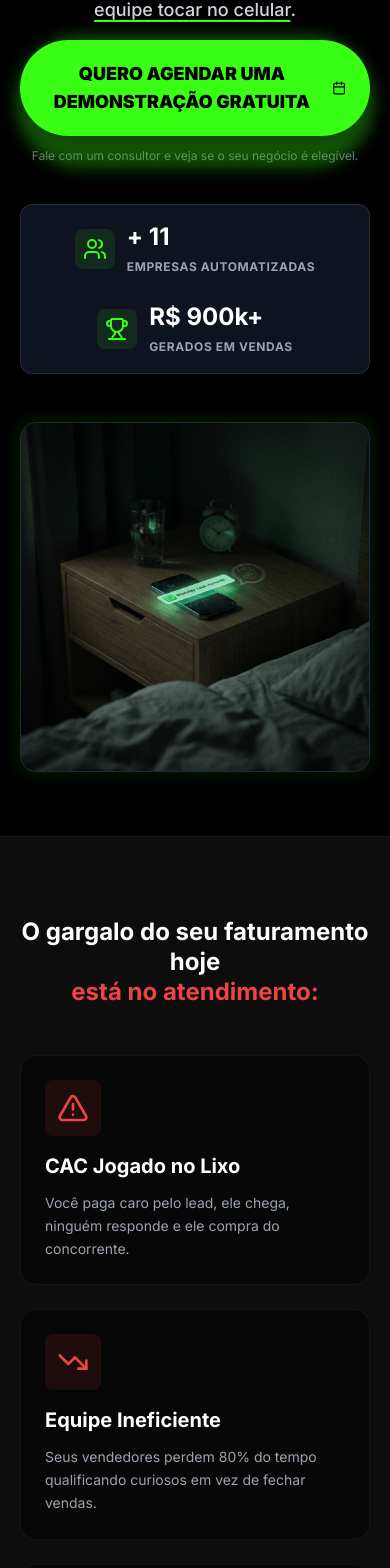
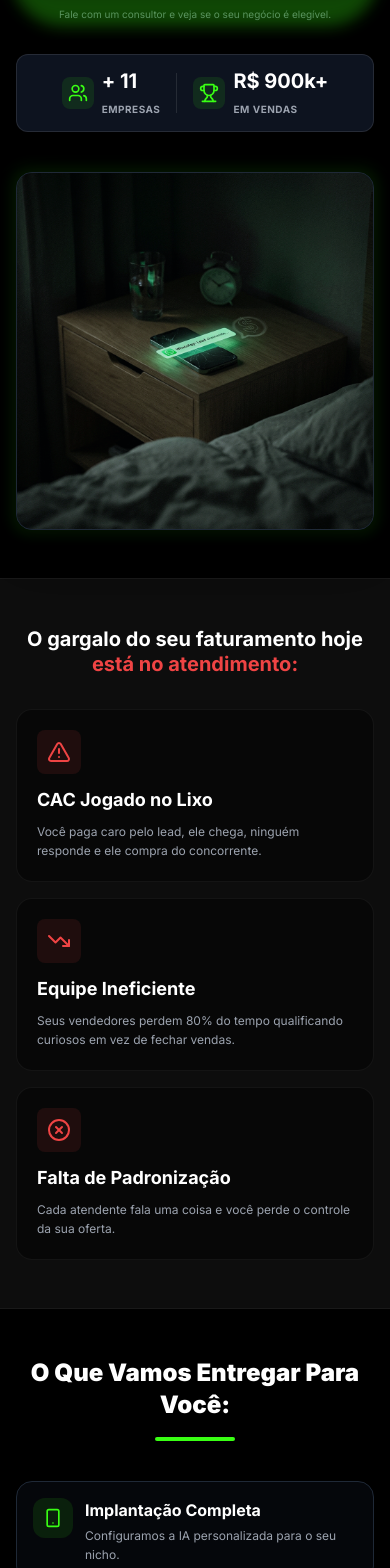
Before and after one commit to kelwintobias/vistra.ia, a React (Vite) app: page / in a window 390 px wide. Shown: the part 389-1957 px from the top of the page. Built offline with nearby package versions, Linux system fonts and the light colour scheme.

Commit message:
fix: improve mobile responsiveness with better breakpoints and sizing

```diff
--- a/App.tsx
+++ b/App.tsx
@@ -6,60 +6,60 @@ function App() {
     <div className="min-h-screen bg-black text-white font-sans selection:bg-[#39FF14] selection:text-black overflow-x-hidden">
 
       {/* 1. Header & Headline */}
-      <header className="px-5 pt-10 pb-4 text-center max-w-5xl mx-auto">
-        <div className="bg-red-600/20 border border-red-500/50 text-red-500 text-center py-2 px-4 rounded-full font-bold text-xs md:text-sm inline-block mb-8 animate-pulse">
+      <header className="px-4 sm:px-6 pt-8 pb-4 text-center max-w-5xl mx-auto">
+        <div className="bg-red-600/20 border border-red-500/50 text-red-500 text-center py-2 px-3 rounded-full font-bold text-[11px] sm:text-xs md:text-sm inline-block mb-6 animate-pulse">
           🚀 Pare de Rasgar Dinheiro com Leads que Ninguém Atende
         </div>
-        <h1 className="text-3xl md:text-5xl font-black leading-tight tracking-tight mb-6">
+        <h1 className="text-2xl sm:text-3xl md:text-5xl font-black leading-tight tracking-tight mb-4 sm:mb-6">
           Nós Implementamos uma <span className="text-[#39FF14]">Máquina de Vendas com IA</span> no seu WhatsApp em 24h.
         </h1>
-        <p className="text-gray-300 text-lg md:text-xl font-medium leading-relaxed max-w-3xl mx-auto">
+        <p className="text-gray-300 text-base sm:text-lg md:text-xl font-medium leading-relaxed max-w-3xl mx-auto px-2">
           Atendimento <span className="text-white font-bold">humanizado</span>, qualificação automática e fechamento de vendas enquanto você dorme — <span className="underline decoration-[#39FF14] decoration-2 underline-offset-4">sem sua equipe tocar no celular</span>.
         </p>
       </header>
 
       {/* 2. Visual Element & Social Proof */}
-      <section className="px-5 pb-16 text-center">
-        <div className="group relative inline-block w-full max-w-md mx-auto mb-10">
+      <section className="px-4 sm:px-6 pb-12 sm:pb-16 text-center">
+        <div className="group relative inline-block w-full max-w-md mx-auto mb-8 sm:mb-10">
           <div className="absolute -inset-1 bg-[#39FF14] rounded-full blur opacity-30 group-hover:opacity-60 transition duration-500 animate-pulse"></div>
           <a href="https://wa.me/5514981400272?text=Oi!%20Vi%20o%20site%20e%20tenho%20interesse.%20Como%20podemos%20prosseguir%3F" target="_blank" rel="noopener noreferrer">
-            <button className="relative w-full bg-[#39FF14] hover:bg-[#32e010] text-black font-black text-lg md:text-xl py-5 px-6 rounded-full shadow-xl transition transform hover:scale-105 active:scale-95 flex items-center justify-center gap-3">
-              QUERO AGENDAR UMA DEMONSTRAÇÃO GRATUITA <Calendar className="w-6 h-6" />
+            <button className="relative w-full bg-[#39FF14] hover:bg-[#32e010] text-black font-black text-sm sm:text-base md:text-xl py-4 sm:py-5 px-4 sm:px-6 rounded-full shadow-xl transition transform hover:scale-105 active:scale-95 flex items-center justify-center gap-2 sm:gap-3">
+              <span className="leading-tight">QUERO AGENDAR UMA DEMONSTRAÇÃO GRATUITA</span> <Calendar className="w-5 h-5 sm:w-6 sm:h-6 shrink-0" />
             </button>
           </a>
-          <p className="text-gray-500 text-xs mt-3">
+          <p className="text-gray-500 text-[10px] sm:text-xs mt-3">
             Fale com um consultor e veja se o seu negócio é elegível.
           </p>
         </div>
 
         {/* Social Proof Strip */}
-        <div className="max-w-4xl mx-auto mb-12">
-          <div className="bg-gray-900/80 border border-white/10 rounded-xl p-4 md:p-6 flex flex-col md:flex-row items-center justify-center gap-6 md:gap-12 shadow-2xl backdrop-blur-sm">
-            <div className="flex items-center gap-3">
-              <div className="bg-[#39FF14]/10 p-2 rounded-lg">
-                <Users className="w-6 h-6 text-[#39FF14]" />
+        <div className="max-w-4xl mx-auto mb-10 sm:mb-12">
+          <div className="bg-gray-900/80 border border-white/10 rounded-xl p-3 sm:p-4 md:p-6 flex flex-row items-center justify-center gap-4 sm:gap-6 md:gap-12 shadow-2xl backdrop-blur-sm">
+            <div className="flex items-center gap-2 sm:gap-3">
+              <div className="bg-[#39FF14]/10 p-1.5 sm:p-2 rounded-lg">
+                <Users className="w-5 h-5 sm:w-6 sm:h-6 text-[#39FF14]" />
               </div>
               <div className="text-left">
-                <span className="block text-2xl font-bold text-white">+ 11</span>
-                <span className="text-xs text-gray-400 uppercase tracking-wider font-semibold">Empresas Automatizadas</span>
+                <span className="block text-xl sm:text-2xl font-bold text-white">+ 11</span>
+                <span className="text-[10px] sm:text-xs text-gray-400 uppercase tracking-wider font-semibold">Empresas</span>
               </div>
             </div>
 
-            <div className="hidden md:block w-px h-12 bg-white/10"></div>
+            <div className="w-px h-10 sm:h-12 bg-white/10"></div>
 
-            <div className="flex items-center gap-3">
-              <div className="bg-[#39FF14]/10 p-2 rounded-lg">
-                <Trophy className="w-6 h-6 text-[#39FF14]" />
+            <div className="flex items-center gap-2 sm:gap-3">
+              <div className="bg-[#39FF14]/10 p-1.5 sm:p-2 rounded-lg">
+                <Trophy className="w-5 h-5 sm:w-6 sm:h-6 text-[#39FF14]" />
               </div>
               <div className="text-left">
-                <span className="block text-2xl font-bold text-white">R$ 900k+</span>
-                <span className="text-xs text-gray-400 uppercase tracking-wider font-semibold">Gerados em Vendas</span>
+                <span className="block text-xl sm:text-2xl font-bold text-white">R$ 900k+</span>
+                <span className="text-[10px] sm:text-xs text-gray-400 uppercase tracking-wider font-semibold">em Vendas</span>
               </div>
             </div>
           </div>
         </div>
 
-        <div className="max-w-3xl mx-auto relative group mt-8">
+        <div className="max-w-3xl mx-auto relative group mt-6 sm:mt-8">
           <div className="absolute -inset-1 bg-[#39FF14] rounded-2xl blur opacity-10 group-hover:opacity-20 transition duration-1000"></div>
           <div className="relative bg-gray-900 rounded-2xl border border-gray-800 overflow-hidden shadow-2xl">
             <img
@@ -72,13 +72,13 @@ function App() {
       </section>
 
       {/* 3. Agitação (O Gargalo) */}
-      <section className="px-5 py-20 bg-white/5 border-y border-white/5">
+      <section className="px-4 sm:px-6 py-12 sm:py-16 md:py-20 bg-white/5 border-y border-white/5">
         <div className="max-w-4xl mx-auto">
-          <h2 className="text-2xl md:text-4xl font-bold text-center mb-12 leading-tight">
+          <h2 className="text-xl sm:text-2xl md:text-4xl font-bold text-center mb-8 sm:mb-12 leading-tight">
             O gargalo do seu faturamento hoje <br /><span className="text-red-500">está no atendimento:</span>
           </h2>
 
-          <div className="grid md:grid-cols-3 gap-6">
+          <div className="grid grid-cols-1 sm:grid-cols-2 md:grid-cols-3 gap-4 sm:gap-6">
             {[
               {
                 icon: AlertTriangle,
@@ -99,12 +99,12 @@ function App() {
                 color: "text-red-500"
               }
             ].map((item, index) => (
-              <div key={index} className="bg-black/40 p-6 rounded-2xl border border-white/5 hover:border-red-500/30 transition duration-300">
-                <div className="bg-red-500/10 p-3 rounded-lg w-fit mb-4">
-                  <item.icon className={`w-8 h-8 ${item.color}`} />
+              <div key={index} className="bg-black/40 p-5 sm:p-6 rounded-2xl border border-white/5 hover:border-red-500/30 transition duration-300">
+                <div className="bg-red-500/10 p-2.5 sm:p-3 rounded-lg w-fit mb-3 sm:mb-4">
+                  <item.icon className={`w-6 h-6 sm:w-8 sm:h-8 ${item.color}`} />
                 </div>
-                <h3 className="font-bold text-white text-xl mb-3">{item.title}</h3>
-                <p className="text-gray-400 leading-relaxed text-sm">{item.desc}</p>
+                <h3 className="font-bold text-white text-lg sm:text-xl mb-2 sm:mb-3">{item.title}</h3>
+                <p className="text-gray-400 leading-relaxed text-xs sm:text-sm">{item.desc}</p>
               </div>
             ))}
           </div>
@@ -112,16 +112,16 @@ function App() {
       </section>
 
       {/* 4. Solução (O Que Vamos Entregar) + Bonus */}
-      <section className="px-5 py-20">
+      <section className="px-4 sm:px-6 py-12 sm:py-16 md:py-20">
         <div className="max-w-4xl mx-auto">
-          <div className="text-center mb-16">
-            <h2 className="text-3xl md:text-4xl font-black mb-4">
+          <div className="text-center mb-10 sm:mb-16">
+            <h2 className="text-2xl sm:text-3xl md:text-4xl font-black mb-4">
               O Que Vamos Entregar Para Você:
             </h2>
-            <div className="w-24 h-1 bg-[#39FF14] mx-auto rounded-full"></div>
+            <div className="w-20 sm:w-24 h-1 bg-[#39FF14] mx-auto rounded-full"></div>
           </div>
 
-          <div className="grid md:grid-cols-2 gap-8">
+          <div className="grid grid-cols-1 sm:grid-cols-2 gap-4 sm:gap-6 md:gap-8">
             {[
               {
                 icon: Smartphone,
@@ -144,27 +144,28 @@ function App() {
                 desc: "Veja em tempo real quanto a IA está vendendo."
               }
             ].map((item, index) => (
-              <div key={index} className="flex items-start gap-4 p-6 rounded-2xl bg-gray-900/30 border border-gray-800 hover:border-[#39FF14]/50 transition duration-300">
-                <div className="bg-[#39FF14]/10 p-3 rounded-xl shrink-0">
-                  <item.icon className="w-6 h-6 text-[#39FF14]" />
+              <div key={index} className="flex items-start gap-3 sm:gap-4 p-4 sm:p-6 rounded-2xl bg-gray-900/30 border border-gray-800 hover:border-[#39FF14]/50 transition duration-300">
+                <div className="bg-[#39FF14]/10 p-2.5 sm:p-3 rounded-xl shrink-0">
+                  <item.icon className="w-5 h-5 sm:w-6 sm:h-6 text-[#39FF14]" />
                 </div>
                 <div>
-                  <h3 className="font-bold text-white text-lg mb-2">{item.title}</h3>
-                  <p className="text-gray-400 text-sm leading-relaxed">{item.desc}</p>
+                  <h3 className="font-bold text-white text-base sm:text-lg mb-1 sm:mb-2">{item.title}</h3>
+                  <p className="text-gray-400 text-xs sm:text-sm leading-relaxed">{item.desc}</p>
                 </div>
               </div>
             ))}
             {/* Bonus Item */}
-            <div className="md:col-span-2 flex items-start gap-4 p-6 rounded-2xl bg-gradient-to-r from-[#39FF14]/10 to-transparent border border-[#39FF14]/30 hover:border-[#39FF14] transition duration-300">
-              <div className="bg-[#39FF14] p-3 rounded-xl shrink-0 text-black shadow-lg shadow-[#39FF14]/20 animate-pulse">
-                <Gift className="w-6 h-6" />
+            <div className="sm:col-span-2 flex items-start gap-3 sm:gap-4 p-4 sm:p-6 rounded-2xl bg-gradient-to-r from-[#39FF14]/10 to-transparent border border-[#39FF14]/30 hover:border-[#39FF14] transition duration-300">
+              <div className="bg-[#39FF14] p-2.5 sm:p-3 rounded-xl shrink-0 text-black shadow-lg shadow-[#39FF14]/20 animate-pulse">
+                <Gift className="w-5 h-5 sm:w-6 sm:h-6" />
               </div>
               <div>
-                <h3 className="font-black text-white text-lg mb-2 flex items-center gap-2">
-                  BÔNUS: Script de Recuperação de Vendas <span className="text-[#39FF14]">Exclusivo</span>
-                  <span className="bg-[#39FF14] text-black text-[10px] uppercase font-bold px-2 py-0.5 rounded-full ml-auto md:ml-2">OFERTA</span>
+                <h3 className="font-black text-white text-base sm:text-lg mb-1 sm:mb-2 flex flex-wrap items-center gap-2">
+                  <span>BÔNUS: Script de Recuperação</span>
+                  <span className="text-[#39FF14]">Exclusivo</span>
+                  <span className="bg-[#39FF14] text-black text-[9px] sm:text-[10px] uppercase font-bold px-2 py-0.5 rounded-full">OFERTA</span>
                 </h3>
-                <p className="text-gray-300 text-sm leading-relaxed">
+                <p className="text-gray-300 text-xs sm:text-sm leading-relaxed">
                   A IA detecta quem gerou Pix e não pagou, e faz a cobrança automática com alta conversão.
                 </p>
               </div>
@@ -174,39 +175,39 @@ function App() {
       </section>
 
       {/* 5. CTA Final (Escassez) & Quem Somos */}
-      <section className="px-5 pb-16 pt-10 bg-gradient-to-t from-[#39FF14]/5 to-transparent">
+      <section className="px-4 sm:px-6 pb-12 sm:pb-16 pt-8 sm:pt-10 bg-gradient-to-t from-[#39FF14]/5 to-transparent">
         <div className="max-w-3xl mx-auto text-center">
 
           {/* CTA Box */}
-          <div className="bg-gray-900 border border-gray-700 p-8 md:p-12 rounded-3xl shadow-2xl relative overflow-hidden mb-20">
+          <div className="bg-gray-900 border border-gray-700 p-5 sm:p-8 md:p-12 rounded-2xl sm:rounded-3xl shadow-2xl relative overflow-hidden mb-12 sm:mb-20">
             <div className="absolute top-0 left-0 w-full h-1 bg-gradient-to-r from-transparent via-[#39FF14] to-transparent"></div>
 
-            <div className="flex items-center justify-center gap-2 text-yellow-500 font-bold mb-6 bg-yellow-500/10 inline-block px-4 py-1 rounded-full text-sm">
-              <AlertTriangle className="w-4 h-4" /> Capacidade de Implementação Limitada
+            <div className="flex items-center justify-center gap-2 text-yellow-500 font-bold mb-4 sm:mb-6 bg-yellow-500/10 inline-block px-3 sm:px-4 py-1 rounded-full text-xs sm:text-sm">
+              <AlertTriangle className="w-3.5 h-3.5 sm:w-4 sm:h-4" /> Capacidade Limitada
             </div>
 
-            <h2 className="text-2xl md:text-3xl font-bold text-white mb-4">
-              Como nossa configuração é 100% personalizada, liberamos apenas <span className="text-[#39FF14] underline">4 vagas de consultoria</span> por semana.
+            <h2 className="text-lg sm:text-2xl md:text-3xl font-bold text-white mb-4 leading-tight px-2">
+              Como nossa configuração é 100% personalizada, liberamos apenas <span className="text-[#39FF14] underline">4 vagas</span> por semana.
             </h2>
 
-            <a href="https://wa.me/5514981400272?text=Oi!%20Vi%20o%20site%20e%20tenho%20interesse.%20Como%20podemos%20prosseguir%3F" target="_blank" rel="noopener noreferrer" className="group relative inline-block w-full max-w-md mt-8">
+            <a href="https://wa.me/5514981400272?text=Oi!%20Vi%20o%20site%20e%20tenho%20interesse.%20Como%20podemos%20prosseguir%3F" target="_blank" rel="noopener noreferrer" className="group relative inline-block w-full max-w-md mt-6 sm:mt-8">
               <div className="absolute -inset-1 bg-gradient-to-r from-[#39FF14] to-yellow-400 rounded-full blur opacity-50 group-hover:opacity-80 transition duration-500 animate-pulse"></div>
-              <button className="relative w-full bg-gradient-to-r from-[#39FF14] to-yellow-400 text-black font-black text-lg md:text-xl py-6 px-4 rounded-full shadow-xl transition transform hover:scale-[1.02] active:scale-[0.98] flex items-center justify-center gap-2">
+              <button className="relative w-full bg-gradient-to-r from-[#39FF14] to-yellow-400 text-black font-black text-base sm:text-lg md:text-xl py-4 sm:py-6 px-4 rounded-full shadow-xl transition transform hover:scale-[1.02] active:scale-[0.98] flex items-center justify-center gap-2">
                 QUERO APLICAR PARA UMA VAGA
-                <span className="text-black/80 text-2xl">➤</span>
+                <span className="text-black/80 text-xl sm:text-2xl">➤</span>
               </button>
               {/* Guarantee Line */}
-              <div className="flex items-center justify-center gap-2 mt-4 text-gray-400 text-xs md:text-sm font-medium">
-                <ShieldCheck className="w-4 h-4 text-[#39FF14]" />
+              <div className="flex items-center justify-center gap-2 mt-3 sm:mt-4 text-gray-400 text-[10px] sm:text-xs md:text-sm font-medium px-2">
+                <ShieldCheck className="w-3.5 h-3.5 sm:w-4 sm:h-4 text-[#39FF14] shrink-0" />
                 <span>Garantia: Máquina rodando em 24h ou seu dinheiro de volta.</span>
               </div>
             </a>
           </div>
 
           {/* Quem Somos */}
-          <div className="max-w-2xl mx-auto border-t border-gray-800 pt-12">
-            <h3 className="text-xl font-bold text-white mb-4">Quem é a Vistra.ia?</h3>
-            <p className="text-gray-400 text-sm leading-relaxed">
+          <div className="max-w-2xl mx-auto border-t border-gray-800 pt-8 sm:pt-12 px-2">
+            <h3 className="text-lg sm:text-xl font-bold text-white mb-3 sm:mb-4">Quem é a Vistra.ia?</h3>
+            <p className="text-gray-400 text-xs sm:text-sm leading-relaxed">
               Especialistas em automação comercial que já geraram mais de <strong className="text-white">R$ 900 Mil</strong> para nossos clientes. Nós unimos tecnologia de ponta com estratégias de vendas validadas para transformar o atendimento do seu negócio.
             </p>
           </div>
@@ -214,7 +215,7 @@ function App() {
         </div>
       </section>
 
-      <footer className="py-8 text-center text-gray-800 text-xs border-t border-gray-900">
+      <footer className="py-6 sm:py-8 text-center text-gray-800 text-[10px] sm:text-xs border-t border-gray-900">
         <p>&copy; {new Date().getFullYear()} Vistra.ia. Todos os direitos reservados.</p>
       </footer>
 
```
